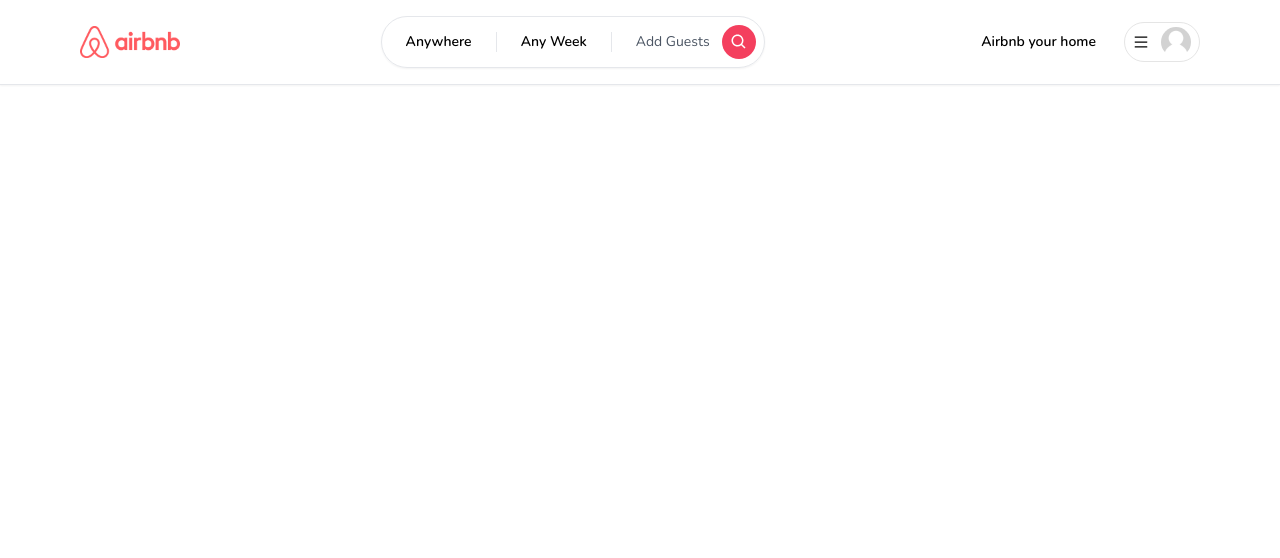
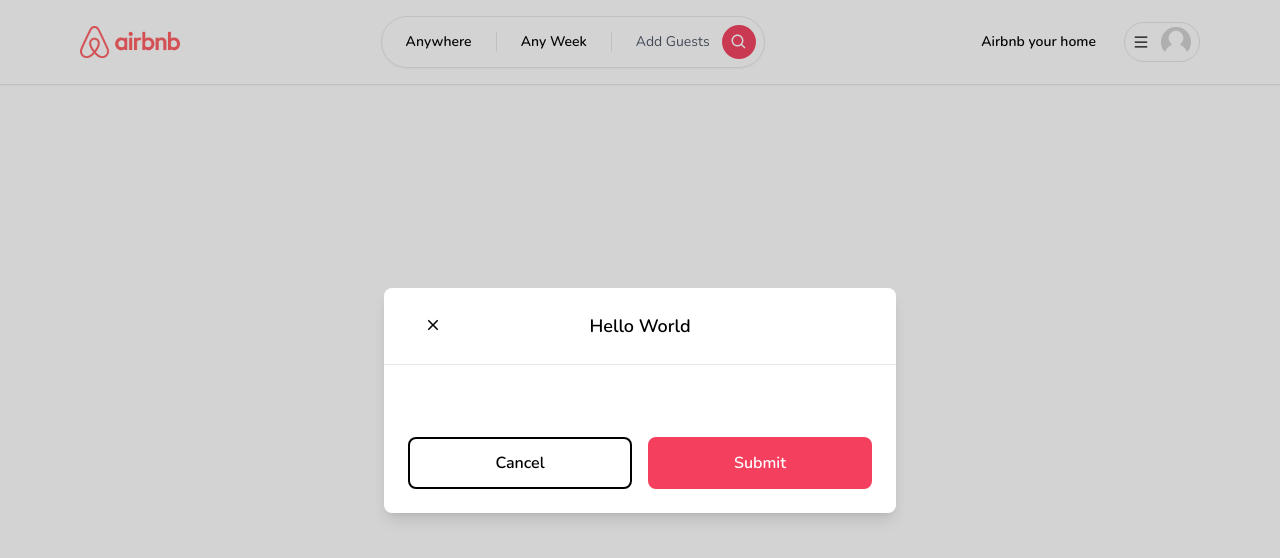
Before and after one commit to parilbeladiya/airbnb-next-13, a Next.js app: page / in a window 1280 px wide. Shown: the top 558 px of the page. Built offline with nearby package versions, Linux system fonts and the light colour scheme.

Commit message:
add Modal

```diff
--- /dev/null
+++ b/app/components/Button.tsx
@@ -0,0 +1,41 @@
+"use client";
+
+import { IconType } from "react-icons/lib";
+
+interface ButtonProps {
+  label: string;
+  onClick: (e: React.MouseEvent<HTMLButtonElement>) => void;
+  disabled?: boolean;
+  outline?: boolean;
+  small?: boolean;
+  icon?: IconType;
+}
+
+const Button: React.FC<ButtonProps> = ({
+  label,
+  onClick,
+  disabled,
+  outline,
+  small,
+  icon: Icon,
+}) => {
+  return (
+    <button
+      onClick={onClick}
+      disabled={disabled}
+      className={`relative disabled:opacity-70 disabled:cursor-not-allowed rounded-lg hover:opacity-80 transition w-full ${
+        outline ? "bg-white" : "bg-rose-500"
+      } ${outline ? "border-black" : "border-rose-500"} ${
+        outline ? "text-black" : "text-white"
+      } ${small ? "py-1" : "py-3"} ${small ? "text-sm" : "text-md"} ${
+        small ? "font-light" : "font-semibold"
+      }
+      ${small ? "border-[1px]" : "border-2"}`}
+    >
+      {Icon && <Icon size={24} className="absolute top-3 left-4" />}
+      {label}
+    </button>
+  );
+};
+
+export default Button;
--- /dev/null
+++ b/app/components/ClientOnly.tsx
@@ -0,0 +1,28 @@
+'use client'
+
+import React, { useEffect, useState } from "react"
+
+interface ClientOnlyProps {
+    children : React.ReactNode
+}
+
+const ClientOnly: React.FC<ClientOnlyProps> = ({children}) => {
+
+  const [hasMounted, setHasMounted] = useState(false)
+
+  useEffect(() => {
+        setHasMounted(true)
+  }, [])
+
+  if(!hasMounted) {
+    return null
+  }
+
+    return (
+        <>
+            {children}
+        </>
+    )
+}
+
+export default ClientOnly
--- /dev/null
+++ b/app/components/modals/Modal.tsx
@@ -0,0 +1,121 @@
+"use client";
+
+import { useState, useCallback, useEffect } from "react";
+
+import { IoMdClose } from "react-icons/io";
+import Button from "../Button";
+
+interface ModalProps {
+  isOpen?: boolean;
+  onClose: () => void;
+  onSubmit: () => void;
+  title?: string;
+  body?: React.ReactElement;
+  footer?: React.ReactElement;
+  actionLabel: string;
+  disabled?: boolean;
+  secondaryAction?: () => void;
+  secondryActionLabel?: string;
+}
+
+const Modal: React.FC<ModalProps> = ({
+  isOpen,
+  onClose,
+  onSubmit,
+  title,
+  body,
+  footer,
+  actionLabel,
+  disabled,
+  secondaryAction,
+  secondryActionLabel,
+}) => {
+  const [showModal, setShowModal] = useState(isOpen);
+
+  useEffect(() => {
+    setShowModal(isOpen);
+  }, [isOpen]);
+
+  const handleClose = useCallback(() => {
+    if (disabled) {
+      return;
+    }
+
+    setShowModal(false);
+
+    setTimeout(() => {
+      onClose();
+    }, 300);
+  }, [disabled, onClose]);
+
+  const handleSubmit = useCallback(() => {
+    if (disabled) {
+      return;
+    }
+
+    onSubmit();
+  }, [disabled, onSubmit]);
+
+  const handleSecondaryAction = useCallback(() => {
+    if (disabled || !secondaryAction) {
+      return;
+    }
+
+    secondaryAction();
+  }, [disabled, secondaryAction]);
+
+  if (!isOpen) {
+    return null;
+  }
+
+  return (
+    <>
+      <div className="flex justify-center items-center overflow-x-hidden overflow-y-auto fixed inset-0 z-50 outline-none focus:outline-none bg-neutral-800/20">
+        <div className="relative w-full md:w-4/6 lg:w-3/6 xl:w-2/5 my-6 mx-auto h-full lg:h-auto md:h-auto">
+          {/* CONTENT */}
+          <div
+            className={`translate duration-300 h-full ${
+              showModal ? "translate-y-0" : "translate-y-full"
+            } ${showModal ? "opacity-100" : "opacity-0"}`}
+          >
+            <div className="translate h-full lg:h-auto md:h-auto border-0 rounded-lg shadow-lg relative flex flex-col w-full bg-white outline-none focus:outline-none">
+              {/* HEADER */}
+              <div className="flex item-center p-6 rounded-t relative justify-center border-b-[1px]">
+                <button
+                  className="p-1 border-0 hover:opacity-70 transition absolute left-9"
+                  onClick={handleClose}
+                >
+                  <IoMdClose size={18} />
+                </button>
+                <div className="text-lg font-semibold">{title}</div>
+              </div>
+              {/* BODY */}
+              <div className="relative p-6 flex-auto">{body}</div>
+              {/* FOOTER */}
+              <div className="flex flex-col gap-2 p-6">
+                <div className="flex flex-row item-center gap-4 w-full">
+                  {secondryActionLabel && handleSecondaryAction && (
+                    <Button
+                      outline
+                      disabled={disabled}
+                      onClick={handleSecondaryAction}
+                      label={secondryActionLabel}
+                    />
+                  )}
+
+                  <Button
+                    disabled={disabled}
+                    onClick={handleSubmit}
+                    label={actionLabel}
+                  />
+                </div>
+              </div>
+            </div>
+          </div>
+        </div>
+      </div>
+    </>
+  );
+};
+
+export default Modal;
--- a/app/layout.tsx
+++ b/app/layout.tsx
@@ -1,28 +1,33 @@
-import Navbar from './components/navbar/Navbar';
-import './globals.css'
+import ClientOnly from "./components/ClientOnly";
+import Modal from "./components/modals/Modal";
+import Navbar from "./components/navbar/Navbar";
+import "./globals.css";
 
-import {Nunito} from "next/font/google";
+import { Nunito } from "next/font/google";
 
 export const metadata = {
-  title: 'Airbnb',
-  description: 'Airbnb clone',
-}
+  title: "Airbnb",
+  description: "Airbnb clone",
+};
 
 const font = Nunito({
   subsets: ["latin"],
-})
+});
 
 export default function RootLayout({
   children,
 }: {
-  children: React.ReactNode
+  children: React.ReactNode;
 }) {
   return (
     <html lang="en">
       <body className={font.className}>
-        <Navbar />
+        <ClientOnly>
+          <Modal actionLabel="Submit" secondryActionLabel="Cancel" title="Hello World" isOpen />
+          <Navbar />
+        </ClientOnly>
         {children}
       </body>
     </html>
-  )
+  );
 }
```
